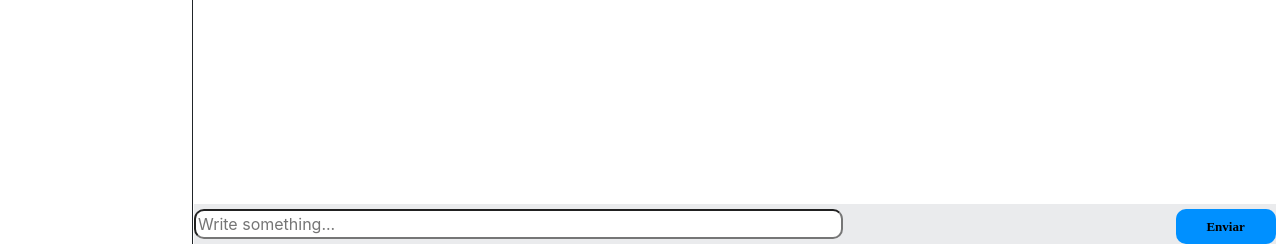
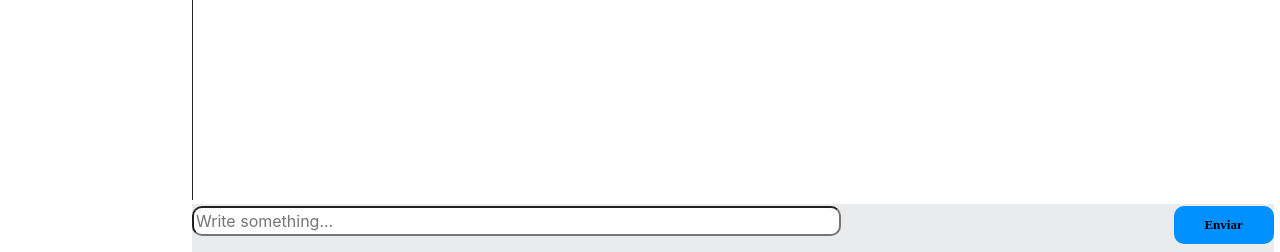
Before and after one commit to juanfe428/ProyectIM, a Flask app: page /home in a window 1280 px wide. Shown: the part 548-800 px from the top of the page. Run offline with Flask 2, Linux system fonts and the light colour scheme; the visitor is signed in with stand-in values (Sample User, id 1); some libraries are stand-ins or nearby versions.

Commit message:
mejor diseño chats

```diff
--- a/static/css/home.css
+++ b/static/css/home.css
@@ -138,8 +138,8 @@
 .caja1{
     background-color: white;
     width: 85% ;
-    height: 99%;
-    position: absolute;
+    height: 93.5%;
+    position: fixed;
     text-align: left;
     right: 0;
     overflow:auto;
@@ -163,17 +163,19 @@
     width: 60%;
 }
 
-.cajatexto{
+.cajatexto {
     bottom: 0;
-    width: 99.5%;
-    height:40px;
+    width: 84.5%;
+    height: 6%;
     background-color: #eaebed;
     position: absolute;
-    padding: 5px;
+    padding: 2px;
     margin: 0;
     border: 0;
+    left: 15%;
+    right: 78%;
+}
 
-}
 
 .boton5{
         font-size:13px;
@@ -184,7 +186,7 @@
         background:#0090FF;
         border:0px;
         width:100px;
-        height:35px;
+        height:80%;
         position: absolute;
         right: 0;
        }
@@ -227,9 +229,9 @@
     position: relative;
     border:0;
     left: 0;
-    float: left;
     margin-left: 5px;
     padding: 10px;
+    margin-bottom: 8px;
 
 
 
--- a/templates/home.html
+++ b/templates/home.html
@@ -120,23 +120,19 @@
 
 
             	</div>
-            	<br>
-           		<br>
-            	<br>
+
 
             {% endfor %}
-			<div class="cajatexto">
-				<form method="post">
+		</div>
+		<div class="cajatexto">
+			<form method="post">
 
-					<center>
 
-						<input type="text" class="entrada" name="lol" placeholder="Write something...">
-					</center>
-					<input type="submit" class="boton5" name="uno" value="Enviar" />
 
-				</form>
+				<input type="text" class="entrada" name="lol" placeholder="Write something...">
+				<input type="submit" class="boton5" name="uno" value="Enviar" />
 
-			</div>
+			</form>
 		</div>
 
 
```
